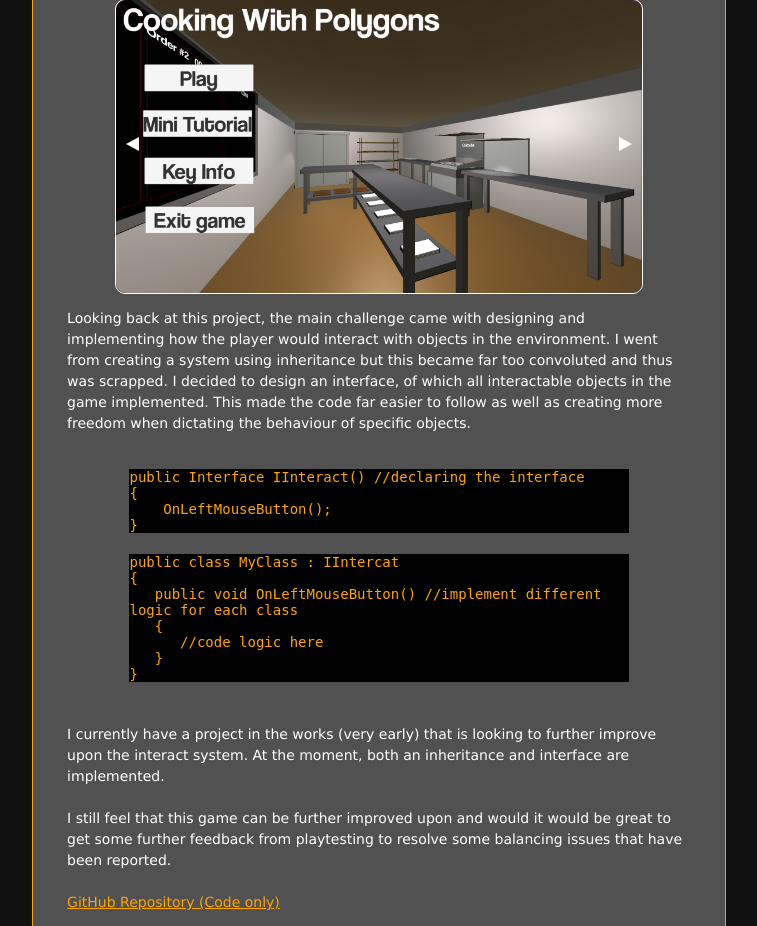
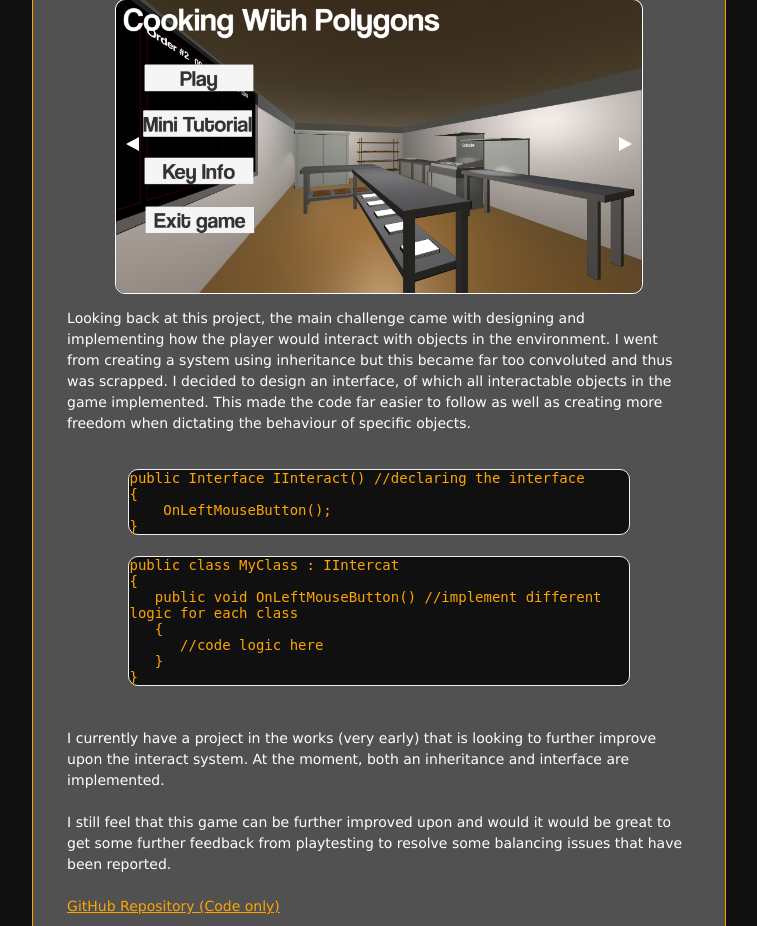
Before and after one commit to joshuadenton5/joshuadenton.github.io, a PHP site: page /PersonalProjects/index.html in a window 1280 px wide. Shown: the part 529-1455 px from the top of the page, without its empty margins (261-1018 px from the left). Run offline with PHP 8.4, Linux system fonts and the light colour scheme; some libraries are stand-ins or nearby versions.

Commit message:
code on personal projects

```diff
--- a/css/style.css
+++ b/css/style.css
@@ -163,11 +163,14 @@ body {
     height:auto;
 }
 #code {
-    background-color: black;
+    background-color: rgb(16, 16, 16);
     color: orange;
     line-height: normal;
-    width:80%;
-    margin:auto;
+    width: 80%;
+    margin: auto;
+    border-radius: 10px;
+    border:ridge;
+    border-width:thin;
 }
 
 #showcase-projects img {
```
Also changed, not shown: bodies/cv.html (+6 -5 lines).
